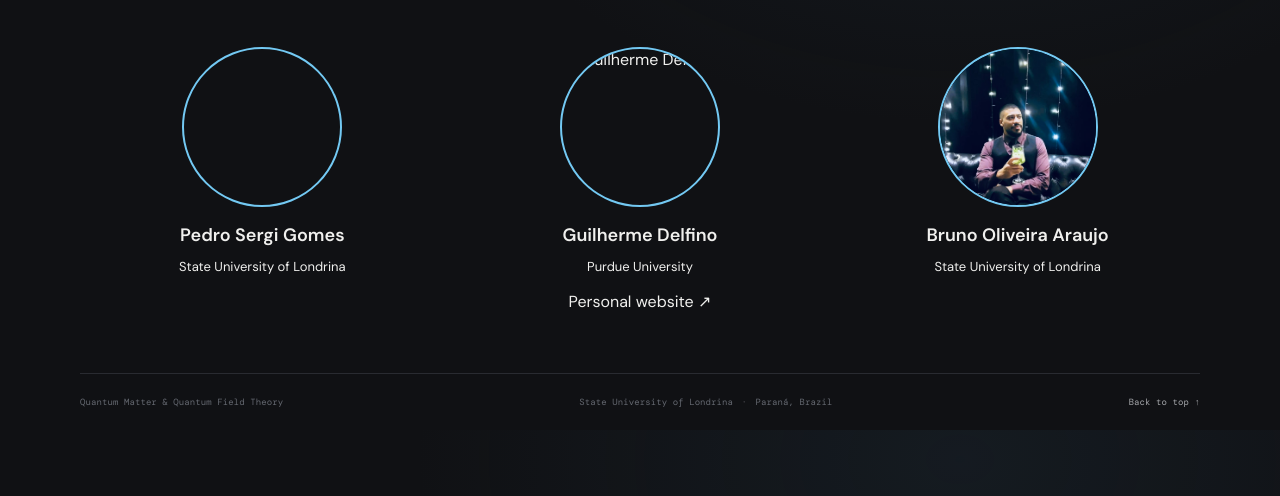
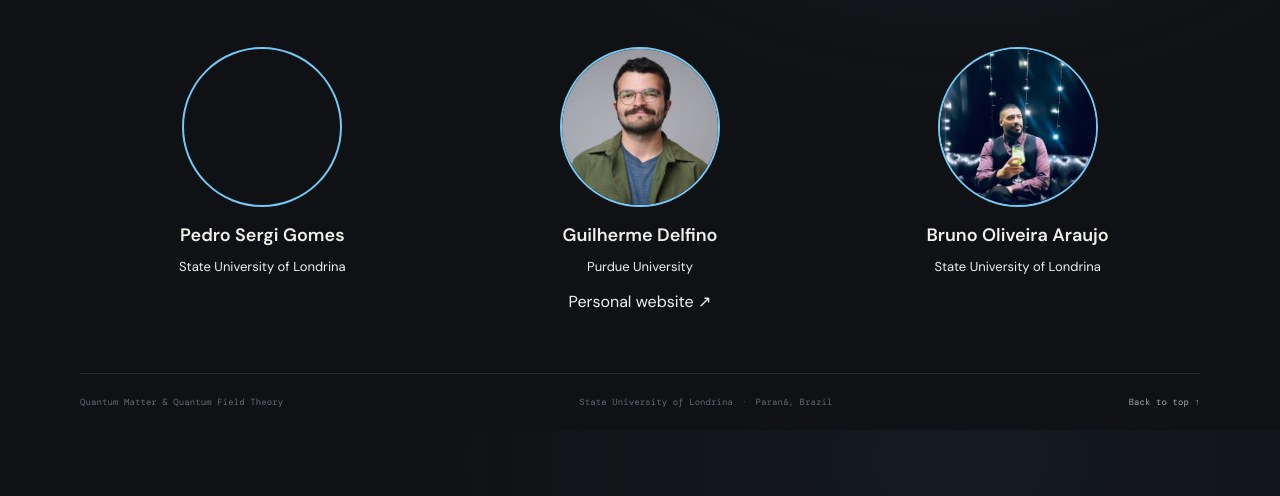
Before and after one commit to Quantum-Matter-and-Quantum-Field-Theory/quantum-matter-and-quantum-field-theory.github.io, a plain HTML site: page members.html in a window 1280 px wide. Shown: the part 304-800 px from the top of the page. Drawn offline with nearby package versions, Linux system fonts and the light colour scheme.

Commit message:
Update members.html

```diff
--- a/members.html
+++ b/members.html
@@ -59,7 +59,7 @@
 <article class="member-card">
 
   <img class="member-photo"
-       src="images/members/guilherme-delfino.jpeg"
+       src="images/members/guilherme-delfino.jpg"
        alt="Guilherme Delfino">
 
   <h3>Guilherme Delfino</h3>
```
